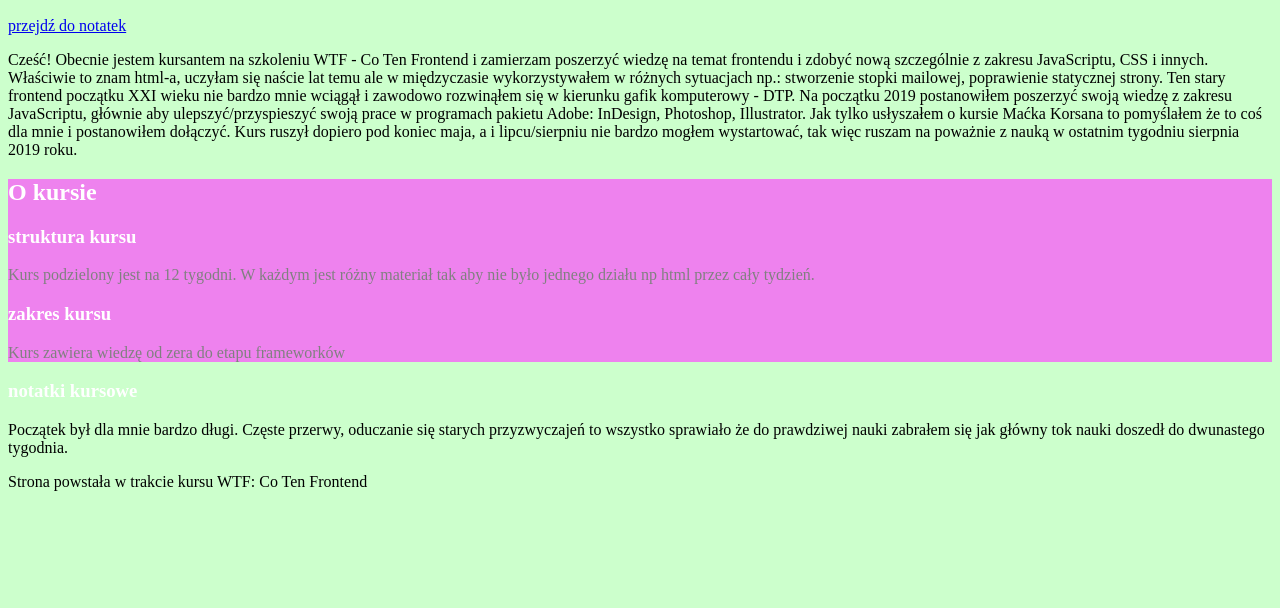
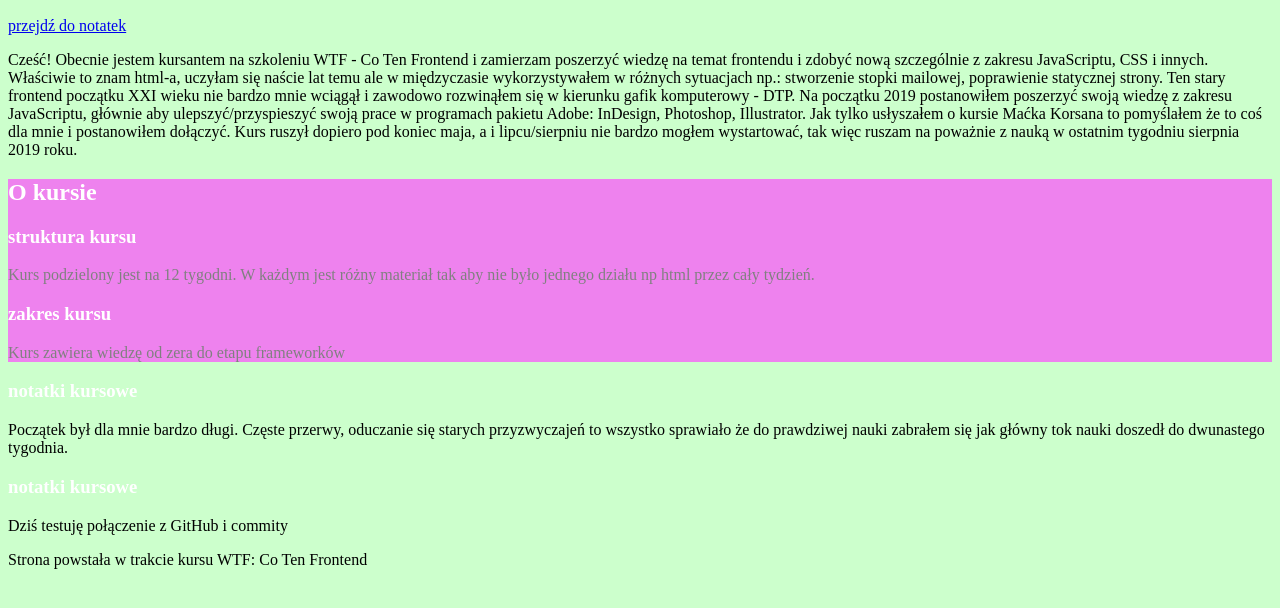
Before and after one commit to lukrym/homepage, a plain HTML site: page index.html in a window 1280 px wide. Shown: the part 136-744 px from the top of the page. Drawn offline with Linux system fonts and the light colour scheme.

Commit message:
feat: new paragraph

```diff
--- a/index.html
+++ b/index.html
@@ -59,12 +59,18 @@
           <p>Kurs zawiera wiedzę od zera do etapu frameworków <br /></p>
         </section>
       </section>
-      <section id="notatki">
+      <section id="note">
         <h3>notatki kursowe</h3>
         <p>
           Początek był dla mnie bardzo długi. Częste przerwy, oduczanie się
           starych przyzwyczajeń to wszystko sprawiało że do prawdziwej nauki
           zabrałem się jak główny tok nauki doszedł do dwunastego tygodnia.
+        </p>
+      </section>
+      <section id="test">
+        <h3>notatki kursowe</h3>
+        <p>
+          Dziś testuję połączenie z GitHub i commity
         </p>
       </section>
     </main>
```
